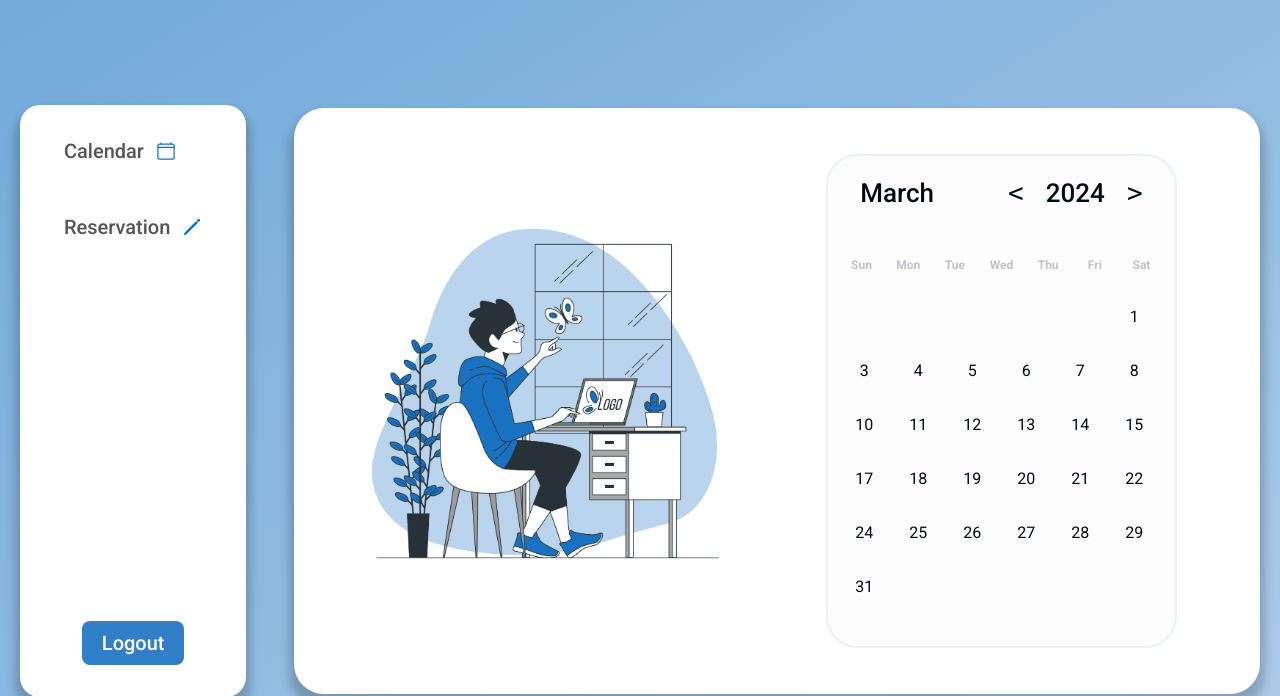
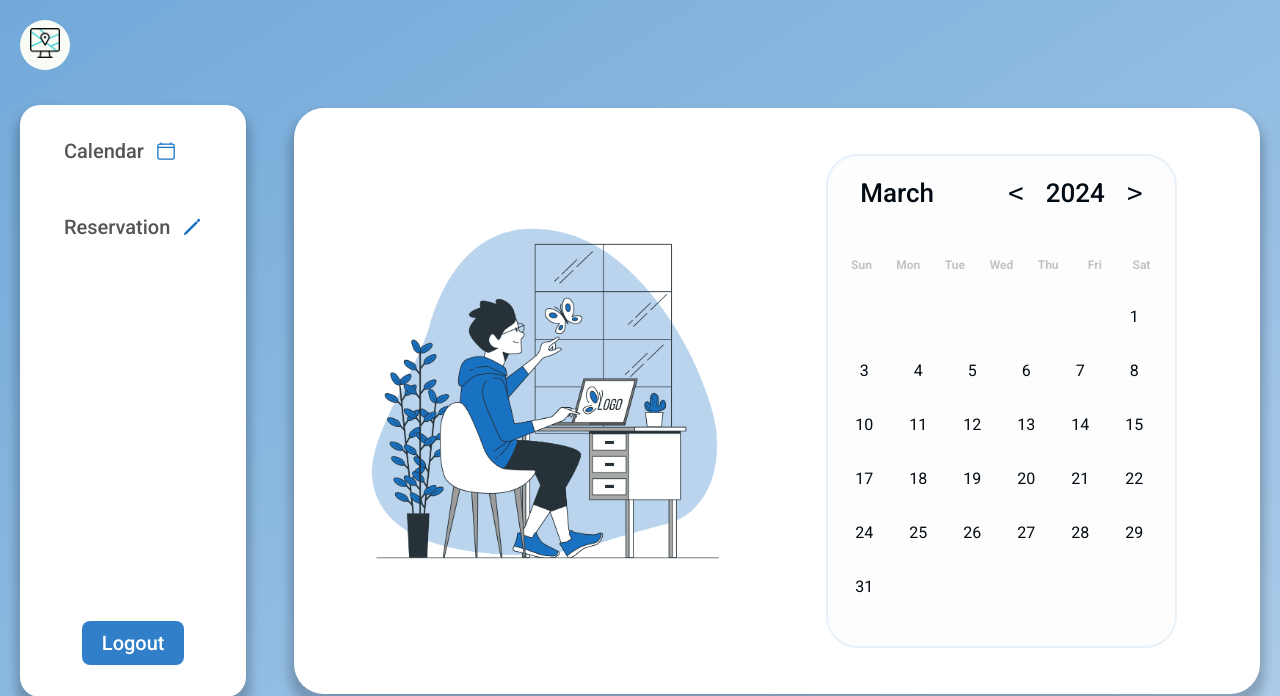
Before and after one commit to Khaled-844AI/The_right_DOC, a Django app: template The_right_DOC/templates/Patient_Dashboard/calendar.html in a window 1280 px wide. Shown: the top 696 px of the page. Run offline with Django 4.2, Linux system fonts and the light colour scheme; the template is opened without the code that fills it: values that come from a table or form of the project are taken from there, others are empty.

```diff
--- a/The_right_DOC/templates/Patient_Dashboard/calendar.html
+++ b/The_right_DOC/templates/Patient_Dashboard/calendar.html
@@ -68,13 +68,36 @@
     background: #f18080;
     border-radius: 3rem;
 }
+.map {
+    height: 5rem;
+    width: 5rem;
+    position: absolute;
+    top: 2rem;
+    left: 2rem;
+    border-radius: 50%; /* Make it a circle */
+    text-decoration: none;
+    font-weight: 600;
+    transition: all 0.3s;
+    background-color: #f8fcf5;
+    display: flex;
+    justify-content: center;
+    align-items: center;
+}
 
-
+.custom-icon {
+    width: 3rem;
+    height: 3rem;
+    display: inline-block;
+    background-image: url("{% static 'img/img_1.png' %}");
+    background-size: cover;
+}
     </style>
   </head>
 
 
 <body class="light">
+
+
 
 {% if messages %}
     <ul class="messages">
@@ -85,8 +108,16 @@
         {% endfor %}
     </ul>
 {% endif %}
+
+
     <div class="container">
+      <div class="map">
+        <a href="{% url 'map' %}">
+            <ion-icon src="{% static 'img/img_1.png' %}" class="custom-icon"></ion-icon>
 
+        </a>
+
+    </div>
       <div class="side-bar">
 
         <ul class="side-bar-list">
```
Also changed, not shown: db.sqlite3.
